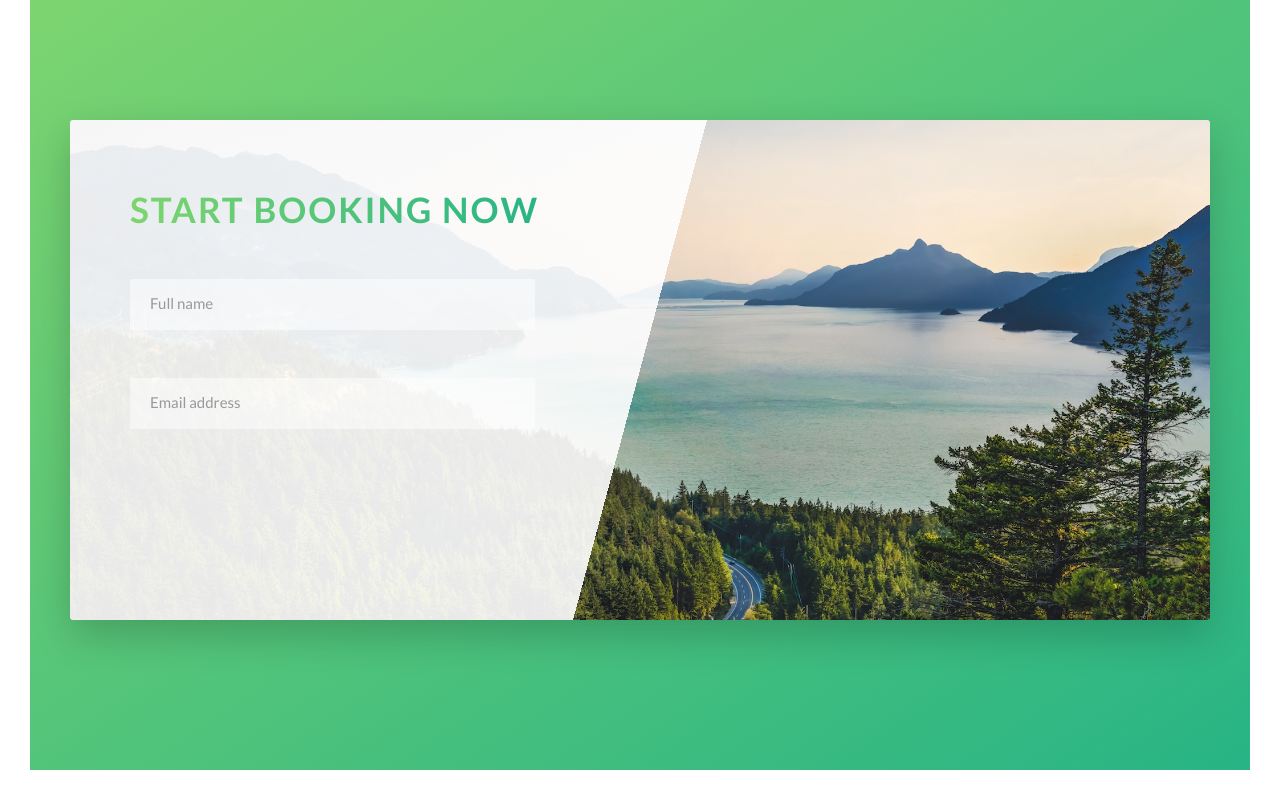
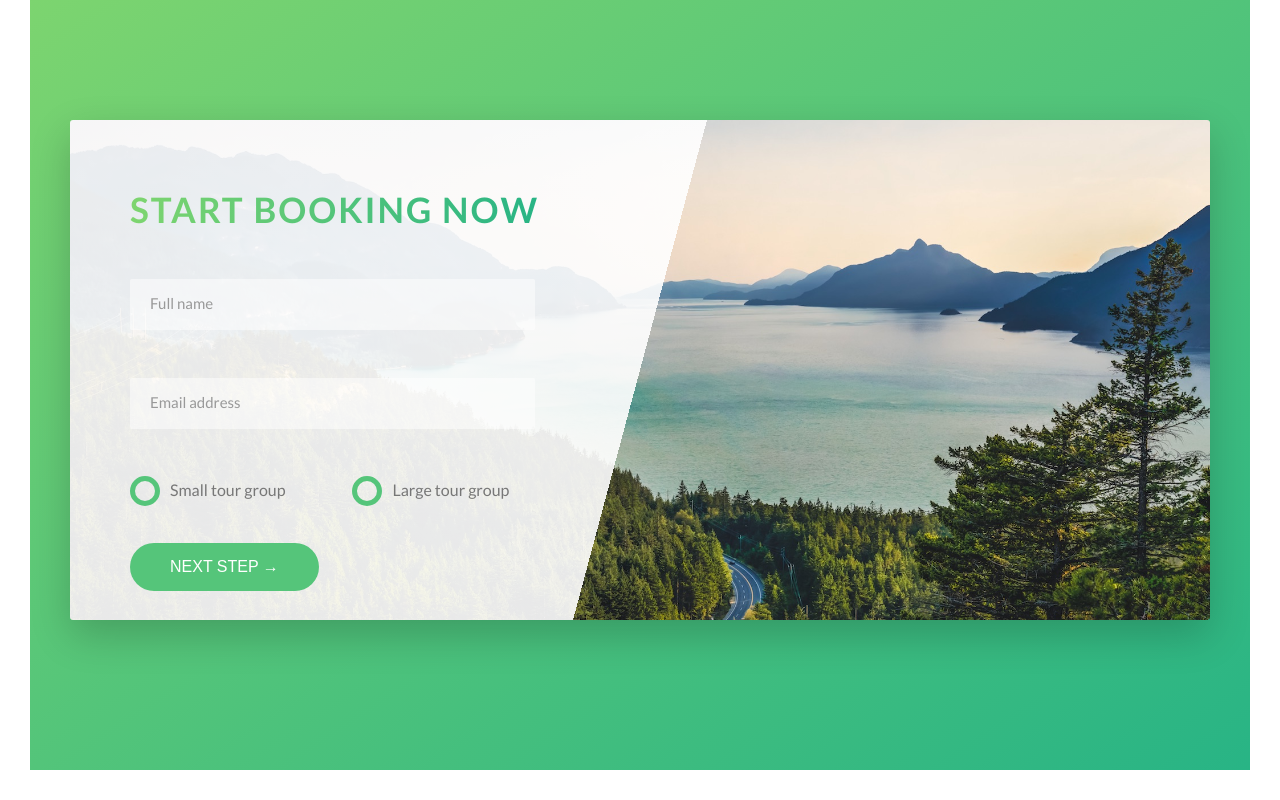
Before and after one commit to pcsmomo/advanced-css, a website: page 01-natours/index.html in a window 1280 px wide. Shown: the part 4553-5353 px from the top of the page. Drawn offline with Linux system fonts and the light colour scheme.

Commit message:
47. Building the Booking Section - Part 3

```diff
--- a/01-natours/css/main.css
+++ b/01-natours/css/main.css
@@ -202,27 +202,27 @@ body {
 }
 
 .u-center-text {
-  text-align: center;
+  text-align: center !important;
 }
 
 .u-margin-bottom-small {
-  margin-bottom: 1.5rem;
+  margin-bottom: 1.5rem !important;
 }
 
 .u-margin-bottom-medium {
-  margin-bottom: 4rem;
+  margin-bottom: 4rem !important;
 }
 
 .u-margin-bottom-big {
-  margin-bottom: 8rem;
+  margin-bottom: 8rem !important;
 }
 
 .u-margin-top-big {
-  margin-top: 8rem;
+  margin-top: 8rem !important;
 }
 
 .u-margin-top-huge {
-  margin-top: 10rem;
+  margin-top: 10rem !important;
 }
 
 .bg-video {
@@ -243,7 +243,7 @@ body {
      object-fit: cover;
 }
 
-.btn:link, .btn:visited {
+.btn, .btn:link, .btn:visited {
   text-transform: uppercase;
   text-decoration: none;
   padding: 1.5rem 4rem;
@@ -254,6 +254,8 @@ body {
   /* It needs to be on the initial state*/
   position: relative;
   font-size: 1.6rem;
+  border: none;
+  cursor: pointer;
 }
 
 .btn:hover {
@@ -269,11 +271,12 @@ body {
   opacity: 0;
 }
 
-.btn:active {
+.btn:active, .btn:focus {
   -webkit-transform: translateY(-1px);
           transform: translateY(-1px);
   -webkit-box-shadow: 0 0.5rem 1rem rgba(0, 0, 0, 0.2);
           box-shadow: 0 0.5rem 1rem rgba(0, 0, 0, 0.2);
+  outline: none;
 }
 
 .btn--white {
@@ -590,6 +593,8 @@ body {
   border-bottom: 3px solid transparent;
   width: 90%;
   display: block;
+  -webkit-transition: all 0.3s;
+  transition: all 0.3s;
 }
 
 .form__input:focus {
@@ -622,6 +627,54 @@ body {
   visibility: hidden;
   -webkit-transform: translateY(-4rem);
           transform: translateY(-4rem);
+}
+
+.form__radio-group {
+  width: 49%;
+  display: inline-block;
+}
+
+.form__radio-input {
+  display: none;
+}
+
+.form__radio-label {
+  font-size: 1.6rem;
+  cursor: pointer;
+  position: relative;
+  padding-left: 4rem;
+}
+
+.form__radio-button {
+  height: 3rem;
+  width: 3rem;
+  border: 5px solid #55c57a;
+  border-radius: 50%;
+  display: inline-block;
+  position: absolute;
+  left: 0;
+  top: -0.4rem;
+}
+
+.form__radio-button::after {
+  content: '';
+  display: block;
+  height: 1.3rem;
+  width: 1.3rem;
+  border-radius: 50%;
+  position: absolute;
+  top: 50%;
+  left: 50%;
+  -webkit-transform: translate(-50%, -50%);
+          transform: translate(-50%, -50%);
+  background-color: #55c57a;
+  opacity: 0;
+  -webkit-transition: opacity 0.2s;
+  transition: opacity 0.2s;
+}
+
+.form__radio-input:checked ~ .form__radio-label .form__radio-button::after {
+  opacity: 1;
 }
 
 .story {
--- a/01-natours/index.html
+++ b/01-natours/index.html
@@ -340,6 +340,37 @@
                   />
                   <label for="email" class="form__label">Email address</label>
                 </div>
+
+                <div class="form__group u-margin-bottom-medium">
+                  <div class="form__radio-group">
+                    <input
+                      type="radio"
+                      class="form__radio-input"
+                      id="small"
+                      name="size"
+                    />
+                    <label for="small" class="form__radio-label">
+                      <span class="form__radio-button"></span>
+                      Small tour group
+                    </label>
+                  </div>
+                  <div class="form__radio-group">
+                    <input
+                      type="radio"
+                      class="form__radio-input"
+                      id="large"
+                      name="size"
+                    />
+                    <label for="large" class="form__radio-label">
+                      <span class="form__radio-button"></span>
+                      Large tour group
+                    </label>
+                  </div>
+                </div>
+
+                <div class="form__group">
+                  <button class="btn btn--green">Next step &rarr;</button>
+                </div>
               </form>
             </div>
           </div>
--- a/01-natours/sass/base/_utilities.scss
+++ b/01-natours/sass/base/_utilities.scss
@@ -1,23 +1,23 @@
 .u-center-text {
-  text-align: center;
+  text-align: center !important;
 }
 
 .u-margin-bottom-small {
-  margin-bottom: 1.5rem;
+  margin-bottom: 1.5rem !important;
 }
 
 .u-margin-bottom-medium {
-  margin-bottom: 4rem;
+  margin-bottom: 4rem !important;
 }
 
 .u-margin-bottom-big {
-  margin-bottom: 8rem;
+  margin-bottom: 8rem !important;
 }
 
 .u-margin-top-big {
-  margin-top: 8rem;
+  margin-top: 8rem !important;
 }
 
 .u-margin-top-huge {
-  margin-top: 10rem;
+  margin-top: 10rem !important;
 }
--- a/01-natours/sass/components/_button.scss
+++ b/01-natours/sass/components/_button.scss
@@ -1,4 +1,5 @@
 .btn {
+  &,
   &:link,
   &:visited {
     text-transform: uppercase;
@@ -9,6 +10,10 @@
     transition: all 0.2s; /* It needs to be on the initial state*/
     position: relative;
     font-size: $default-font-size;
+
+    // Change for the <button> element
+    border: none;
+    cursor: pointer;
   }
 
   &:hover {
@@ -21,9 +26,13 @@
     }
   }
 
-  &:active {
+  &:active,
+  &:focus {
     transform: translateY(-1px);
     box-shadow: 0 0.5rem 1rem rgba($color-black, 0.2);
+
+    // Change for the <button> element
+    outline: none;
   }
 
   &--white {
--- a/01-natours/sass/components/_form.scss
+++ b/01-natours/sass/components/_form.scss
@@ -14,6 +14,7 @@
     border-bottom: 3px solid transparent;
     width: 90%;
     display: block;
+    transition: all 0.3s;
 
     &:focus {
       outline: none;
@@ -44,4 +45,50 @@
     visibility: hidden;
     transform: translateY(-4rem);
   }
+
+  &__radio-group {
+    width: 49%;
+    display: inline-block;
+  }
+
+  &__radio-input {
+    display: none;
+  }
+
+  &__radio-label {
+    font-size: $default-font-size;
+    cursor: pointer;
+    position: relative;
+    padding-left: 4rem;
+  }
+
+  &__radio-button {
+    height: 3rem;
+    width: 3rem;
+    border: 5px solid $color-primary;
+    border-radius: 50%;
+    display: inline-block;
+    position: absolute;
+    left: 0;
+    top: -0.4rem;
+
+    &::after {
+      content: '';
+      display: block;
+      height: 1.3rem;
+      width: 1.3rem;
+      border-radius: 50%;
+      position: absolute;
+      top: 50%;
+      left: 50%;
+      transform: translate(-50%, -50%);
+      background-color: $color-primary;
+      opacity: 0;
+      transition: opacity 0.2s;
+    }
+  }
+
+  &__radio-input:checked ~ &__radio-label &__radio-button::after {
+    opacity: 1;
+  }
 }
```
